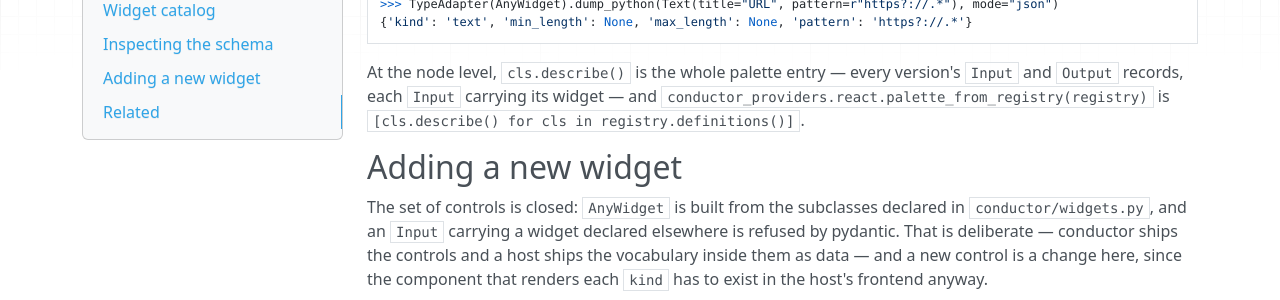
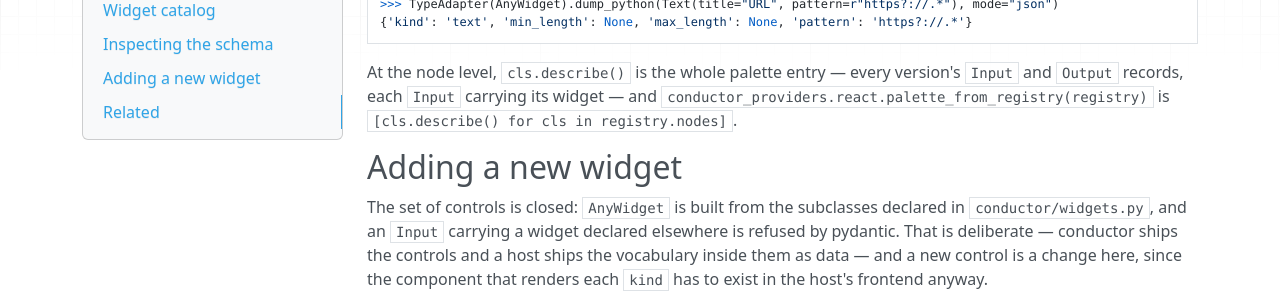
Before and after one commit to syv-ai/conductor, an MkDocs documentation site: the page built from docs/widgets.md, in a window 1280 px wide and 900 px high, scrolled down 2181 px. Shown: the part 236-536 px from the top of the window. Built offline with MkDocs 1.6.1, drawn with Linux system fonts in a browser that asks for light colours; nearby versions of some CDN libraries.

Commit message:
docs: the notebooks, widgets.md and create-graph read registry.nodes

````diff
--- a/docs/widgets.md
+++ b/docs/widgets.md
@@ -85,7 +85,7 @@ A widget dumps through pydantic; the three lifted fields are excluded because th
 {'kind': 'text', 'min_length': None, 'max_length': None, 'pattern': 'https?://.*'}
 ```
 
-At the node level, `cls.describe()` is the whole palette entry — every version's `Input` and `Output` records, each `Input` carrying its widget — and `conductor_providers.react.palette_from_registry(registry)` is `[cls.describe() for cls in registry.definitions()]`.
+At the node level, `cls.describe()` is the whole palette entry — every version's `Input` and `Output` records, each `Input` carrying its widget — and `conductor_providers.react.palette_from_registry(registry)` is `[cls.describe() for cls in registry.nodes]`.
 
 ## Adding a new widget
 
````
Also changed, not shown: skills/create-graph/REFERENCE.md (+1 -1 lines), 2 other files.
